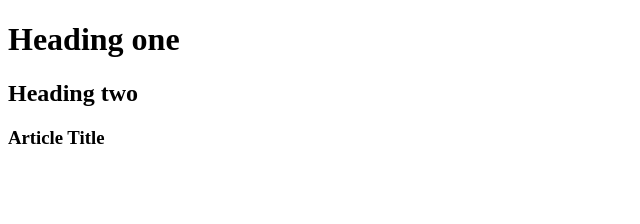
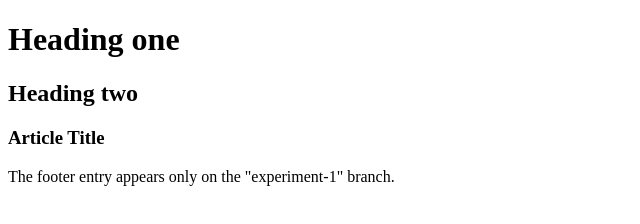
Before and after one commit to psdtohtml5/learn-branches, a plain HTML site: page index.html in a window 1280 px wide. Shown: the whole page, without its empty margins (0-640 px from the left). Drawn offline with Linux system fonts and the light colour scheme.

Commit message:
Added Footer entry

```diff
--- a/index.html
+++ b/index.html
@@ -20,7 +20,9 @@
 			</article>
 		</section>
 		<footer>
-			<div class="footer-inner"></div>
+			<div class="footer-inner">
+				The footer entry appears only on the "experiment-1" branch.
+			</div>
 		</footer>
 	</div>
 </body>
```
